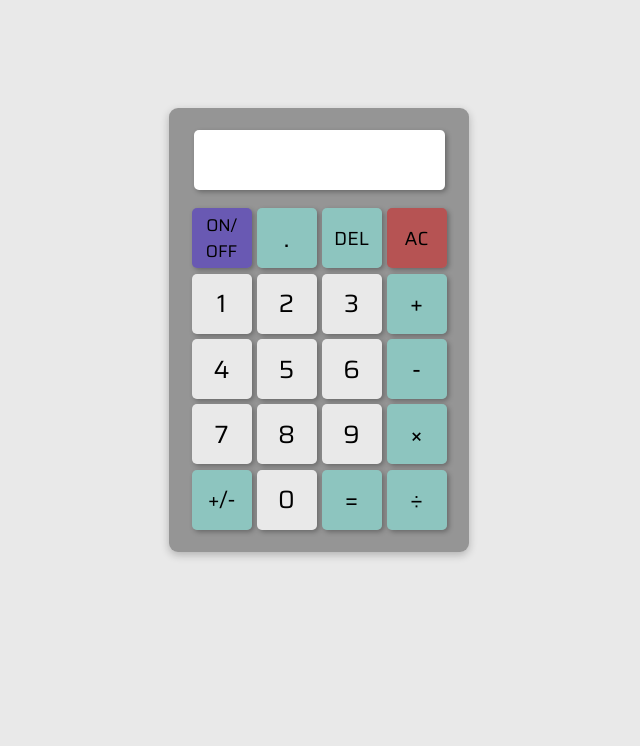
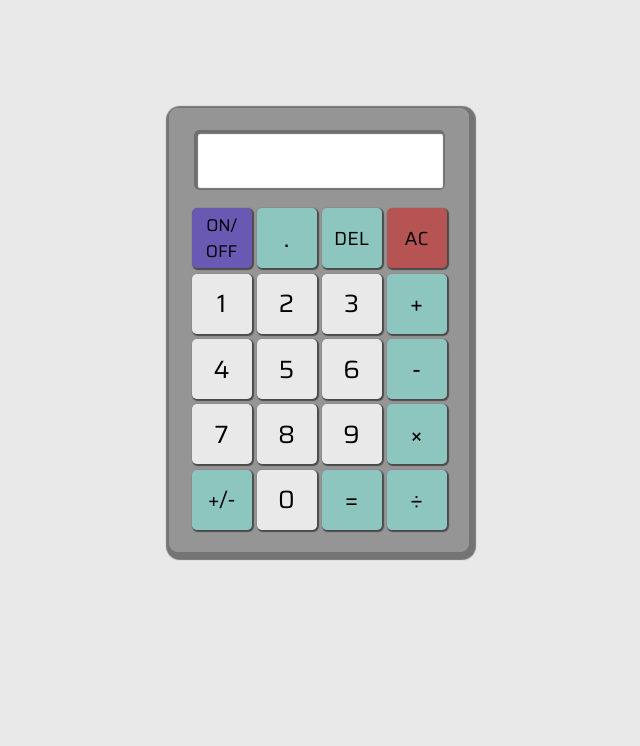
Before and after one commit to torstenbergersen/Calculator, a plain HTML site: page index.html in a window 1280 px wide. Shown: the top 746 px of the page, without its empty margins (321-961 px from the left). Drawn offline with Linux system fonts and the light colour scheme.

Commit message:
Make calculator more 3d

```diff
--- a/style.css
+++ b/style.css
@@ -23,15 +23,16 @@ button {
   margin: 0;
   background-color: #f4f4f4e3;
   border-radius: 5px;
-  box-shadow: 2px 2px 5px rgba(0,0,0,0.3);
   border: none;
   color: black;
   cursor: pointer;
   transition: transform 0.1s ease-in-out;
+  -webkit-box-shadow: 1px 1px 1px 1px rgba(0,0,0,0.5);
+  box-shadow: 1px 1px 1px 1px rgba(0,0,0,0.5);
 }
 
 button:active {
-  transform: translateY(2px);
+  transform: translate(1px, 1px)
 }
 
 .result {
@@ -44,15 +45,11 @@ button:active {
   text-align: right;
   border: none;
   border-radius: 5px;
-  box-shadow: 2px 2px 5px rgba(0,0,0,0.3);
   background-color: #fff;
   color: #000;
-  transition: box-shadow 0.3s ease-in-out;
+  -webkit-box-shadow: inset 1px 1px 1px 3px rgba(0,0,0,0.57);
+  box-shadow: inset 1px 1px 1px 3px rgba(0,0,0,0.57);
 }
-
-/* .result:focus {
-  box-shadow: 0 0 10px #2dc51f, 0 0 30px #2dc51f, 0 0 70px #2dc51f;
-} */
 
 .calculator {
   display: flex;
@@ -67,7 +64,9 @@ button:active {
   gap: 5px;
   border: none;
   background-color: #0b0b0b61;
-  box-shadow: #0000003d 0px 3px 8px;
+  /* box-shadow: #0000003d 0px 3px 8px; */
+  -webkit-box-shadow: 2px 3px 1px 5px rgba(0,0,0,0.5);
+  box-shadow: 2px 3px 1px 5px rgba(0,0,0,0.5);
 }
 
 #power {
```
